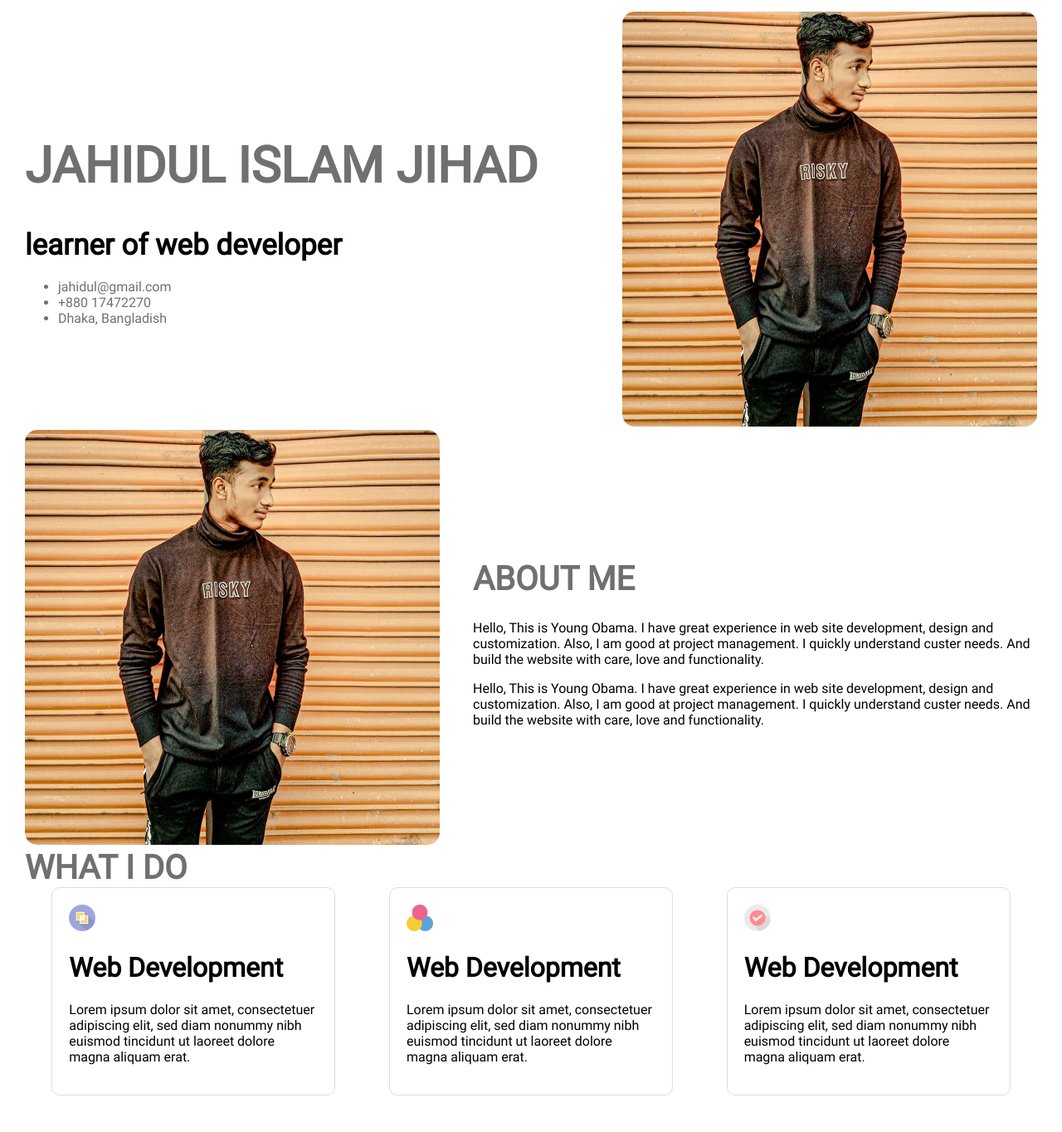
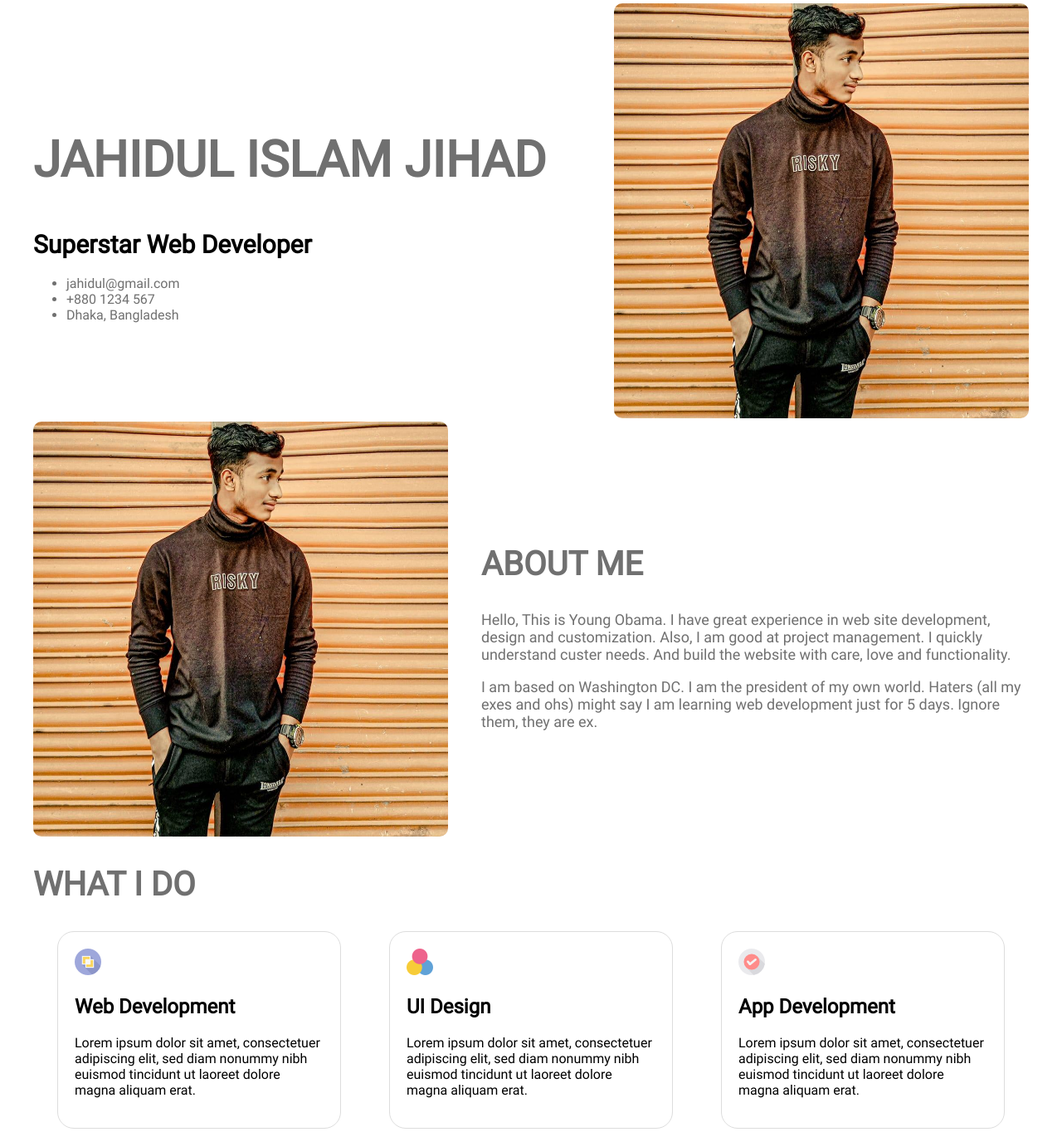
Before and after one commit to mdjihad84/portfolio, a plain HTML site: page index.html in a window 1280 px wide. Shown: the part 26-1390 px from the top of the page at 83% size. Drawn offline with Linux system fonts and the light colour scheme.

Commit message:
new fortfolio

```diff
--- a/index.html
+++ b/index.html
@@ -3,58 +3,61 @@
     <head>
         <meta charset="UTF-8">
         <meta name="viewport" content="width=device-width, initial-scale=1.0">
-    <title>practice fortfolio</title>
+        <title>practic fortfolio</title>
+        <link rel="shortcut icon" href="./images/jihad.photo.jpg" type="images">
         <link rel="stylesheet" href="./style.css">
-
     </head>
     <body>
-
-                        <!-- bio data or contract part -->
-    <div class="parent-div">
+                  <!-- bio or contact section -->
+         <section class="bio-section">
             <div class="">
-        <h1 class="contract">jahidul islam jihad</h1>
-        <h4 class="description">learner of web developer</h4>
+                <h1 class="name-style">Jahidul islam jihad</h1>
+                <h4 class="description">Superstar Web Developer</h4>
                 <ul class="address">
                     <li>jahidul@gmail.com</li>
-          <li>+880 17472270</li>
-          <li>Dhaka, Bangladish</li>
+                    <li>+880 1234 567</li>
+                    <li>Dhaka, Bangladesh</li>
                 </ul>
              </div>
-        <div>
-            <img src="./images/jihad.photo.jpg" alt="picture" width="500px" height="500px" class="picture">
+            <div class="">
+                <img src="./images/jihad.photo.jpg" alt="image" width="500px" height="500px" class="nav">
             </div>
-    </div>
-             <!-- about section -->
-<div class="about-section">
+         </section>
+
+                      <!-- About section -->
+         <section class="about-section">
             <div class="">
-        <img src="./images/jihad.photo.jpg" alt="picture" width="500px" height="500px" class="picture">
+                <img src="./images/jihad.photo.jpg" alt="image" width="500px" height="500px" class="nav">
              </div>
             <div class="">
-        <h1 class="about-me">About me</h1>
-        <p class="about-title">Hello, This is Young Obama. I have great experience in web site development, design and customization. Also, I am good at project management. I quickly understand custer needs. And build the website with care, love and functionality.</p>
-        <p class="about-title">Hello, This is Young Obama. I have great experience in web site development, design and customization. Also, I am good at project management. I quickly understand custer needs. And build the website with care, love and functionality.</p>
+                <h1 class="about-title">About Me </h1>
+                <p class="about-description">Hello, This is Young Obama. I have great experience in web site development, design and customization. Also, I am good at project management. I quickly understand custer needs. And build the website with care, love and functionality.
+                </p>
+                <p class="about-description">I am based on Washington DC. I am the president of my own world. Haters (all my exes and ohs) might say I am learning web development just for 5 days. Ignore them, they are ex.
+                </p>
              </div>
-</div>
-                <!-- what i do section -->
-    <div class="">
-     <div class="do-style">WHAT I DO</div>
-      <div class="charset">
-        <div class="main-style">
-            <img src="./images/icons/icon1.png">
+         </section>
+
+              <!-- What I do section -->
+          <section class="">
+            <h1 class="do-title">What I do</h1>
+             <div class="card-content">
+                <div class="card-style">
+                    <img src="./images/icons/icon1.png" alt="">
                     <h1>Web Development</h1>
                     <p>Lorem ipsum dolor sit amet, consectetuer adipiscing elit, sed diam nonummy nibh euismod tincidunt ut laoreet dolore magna aliquam erat.</p>
                 </div>
-        <div class="main-style">
-            <img src="./images/icons/icon2.png">
-            <h1>Web Development</h1>
+                <div class="card-style">
+                    <img src="./images/icons/icon2.png" alt="image">
+                    <h1>UI Design</h1>
                     <p>Lorem ipsum dolor sit amet, consectetuer adipiscing elit, sed diam nonummy nibh euismod tincidunt ut laoreet dolore magna aliquam erat.</p>
                 </div>
-        <div class="main-style">
-            <img src="./images/icons/icon3.png">
-            <h1>Web Development</h1>
+                <div class="card-style">
+                    <img src="./images/icons/icon3.png" alt="image">
+                    <h1>App Development</h1>
                     <p>Lorem ipsum dolor sit amet, consectetuer adipiscing elit, sed diam nonummy nibh euismod tincidunt ut laoreet dolore magna aliquam erat.</p>
                 </div>
             </div>
-    </div>
+        </section>
     </body>
 </html>
--- a/style.css
+++ b/style.css
@@ -1,63 +1,83 @@
-        /* fonts section part*/
+/* fonts */
+
 @font-face {
-    font-family: roboto;
+    font-family: 'roboto';
     src: url(./fonts/Roboto-Regular.ttf);
 }
-            /* body section part*/
-body{
-    margin: 40px 30px;
+
+/* body section */
+
+body {
+    margin: 30px 40px;
     font-family: 'roboto';
 }
-        /* Bio data or contract part */
-.contract{
+
+/* bio or contact section */
+
+.name-style {
     font-size: 60px;
     font-weight: bold;
+    color: #707070;
     text-transform: uppercase;
-    color: #707070;
 }
-.description{
-    font-size: 35px;
+
+.description {
+    font-size: 30px;
     margin-top: 20px;
     margin-bottom: 20px;
 }
-.address{
+
+.address {
     color: #707070;
 }
-.parent-div{
+
+.bio-section {
     display: flex;
     align-items: center;
     justify-content: space-between;
 }
-              /* about section pate */
-.about-section{
+
+/* about section */
+.about-section {
     display: flex;
     align-items: center;
     gap: 40px;
 }
-.about-me{
+
+.about-title {
     font-size: 40px;
+    font-weight: bold;
     color: #707070;
     text-transform: uppercase;
+}
+
+.about-description {
+    font-size: 18px;
+    color: #707070;
+}
+
+
+/* what i do section */
+
+.do-title {
+    font-size: 40px;
+    margin-top: 30px;
     font-weight: bold;
-            <!-- what i do section -->
-}
-.do-style{
-    font-size: 40px;
     color: #707070;
     text-transform: uppercase;
-    font-weight: bold;
 }
-.charset{
+
+.card-content {
     display: flex;
     justify-content: space-around;
 }
-.main-style{
+
+.card-style {
     width: 300px;
+    border: 1px;
     padding: 20px;
-    border: 1px solid;
-    border-radius: 10px;
+    border-style: solid;
     border-color: #ddd;
+    border-radius: 20px;
 }
-.picture{
-    border-radius: 15px;
-}
+.nav{border-radius: 10px;}
```
Lines whose indentation alone changed are shown as unchanged.
